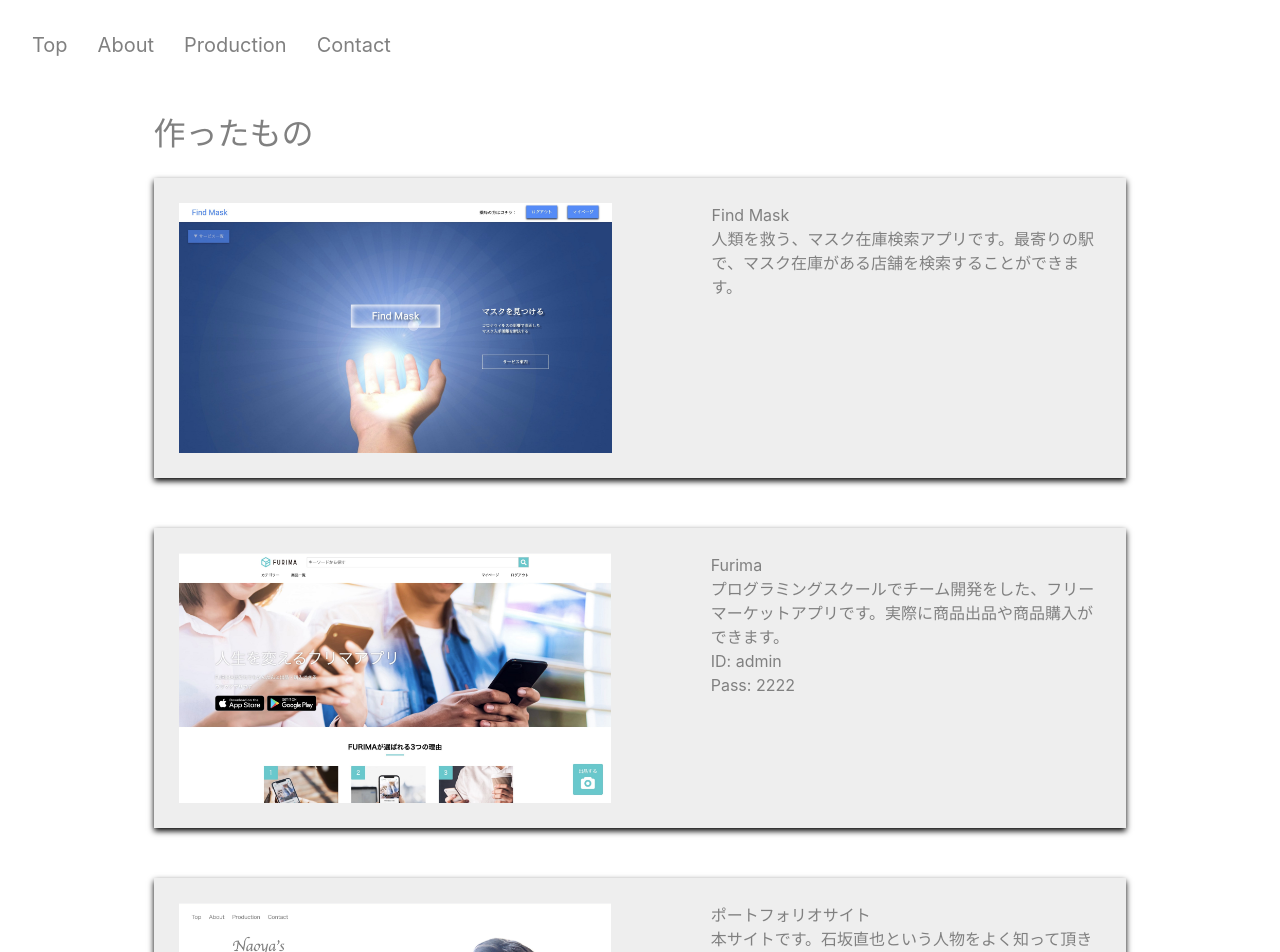
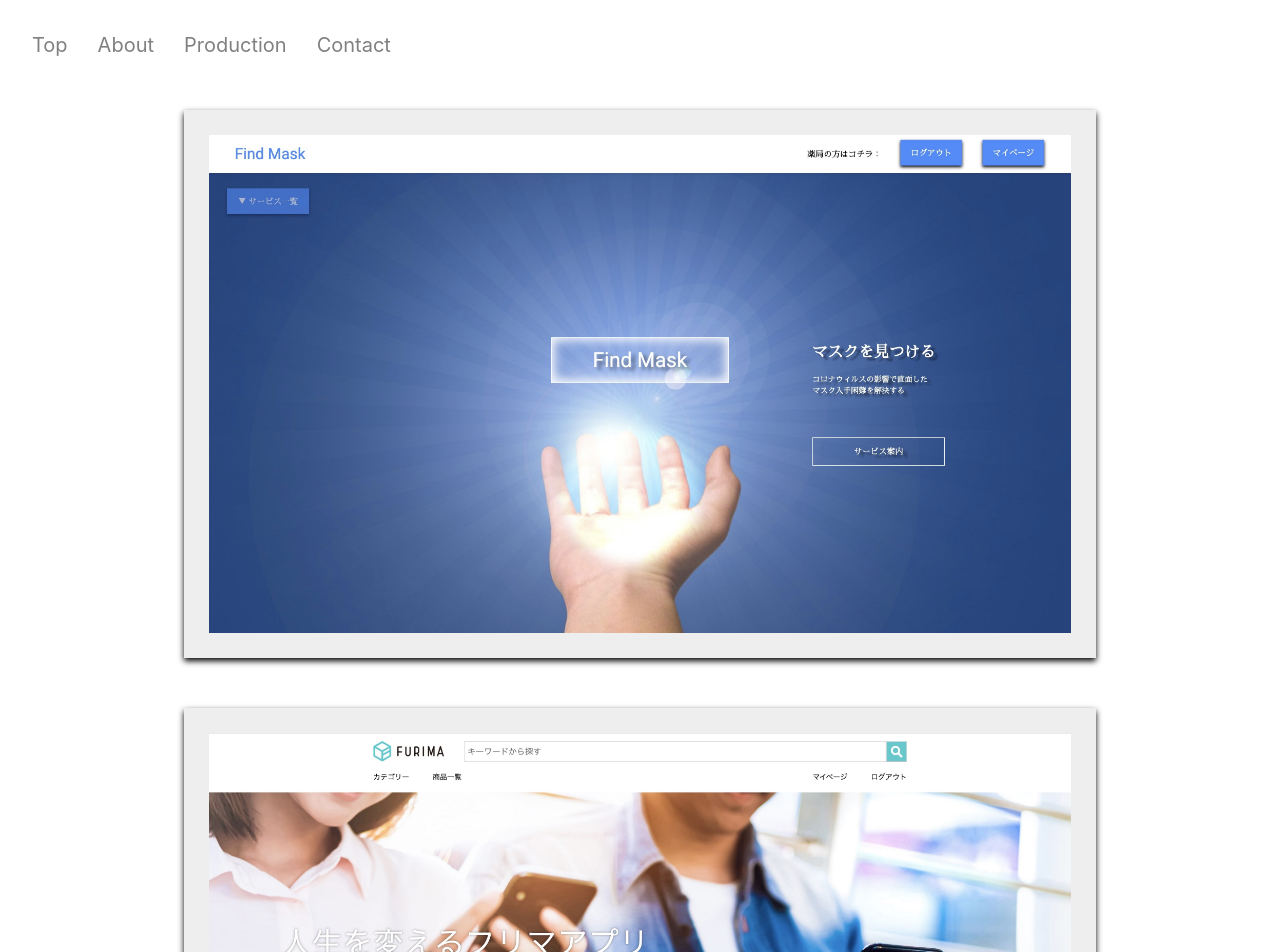
Before and after one commit to naoya00/profile-app, a Vue app: page /production in a window 1280 px wide. Shown: the top 952 px of the page. Built offline with nearby package versions, Linux system fonts and the light colour scheme; the HTML template or start-up script is replaced by a standard one.

Commit message:
モーダル完成

```diff
--- a/src/views/Production.vue
+++ b/src/views/Production.vue
@@ -1,38 +1,18 @@
 <template>
   <div class="productionLow">
-    <h3>作ったもの</h3>
     <a @click="openModal">
       <div class="productionLow__content">
         <img src="@/assets/findmask.jpg" />
-        <div class="productionLow__content--texts">
-          <h2>
-            Find Mask
-          </h2>
-            <span>人類を救う、マスク在庫検索アプリです。最寄りの駅で、マスク在庫がある店舗を検索することができます。</span>
-        </div>
       </div>
     </a>
     <a @click="furimaOpenModal">
       <div class="productionLow__content">
         <img src="@/assets/furima.jpg" />
-        <div class="productionLow__content--texts">
-          <h2>
-            Furima
-          </h2>
-            <span>プログラミングスクールでチーム開発をした、フリーマーケットアプリです。実際に商品出品や商品購入ができます。</span>
-            <h5> ID: admin<br>Pass: 2222</h5>
-        </div>
       </div>
     </a>
     <a @click="profileOpenModal">
       <div class="productionLow__content">
         <img src="@/assets/portforio.jpg" />
-        <div class="productionLow__content--texts">
-          <h2>
-            ポートフォリオサイト
-          </h2>
-            <span>本サイトです。石坂直也という人物をよく知って頂きたく作成致しました。Vue.jsの理解を深めるためでもあります。</span>
-        </div>
       </div>
     </a>
     <FindMaskModal v-show="showContent" @from-child="closeModal"></FindMaskModal>
@@ -75,8 +55,8 @@ export default {
 
 <style lang="scss" scoped>
 .productionLow{
-  width: 80%;
-  margin: 50px auto;
+  width: 75%;
+  margin: 50px auto 70px;
   & a{
     text-decoration: none;
   }
@@ -93,11 +73,7 @@ export default {
     transition: 0.5s;
     margin-bottom: 50px;
     & img{
-      height: 250px;
       margin-right: 100px;
-    }
-    &--texts{
-      color: #808080;
     }
     &:hover{
       opacity: 0.8;
```
